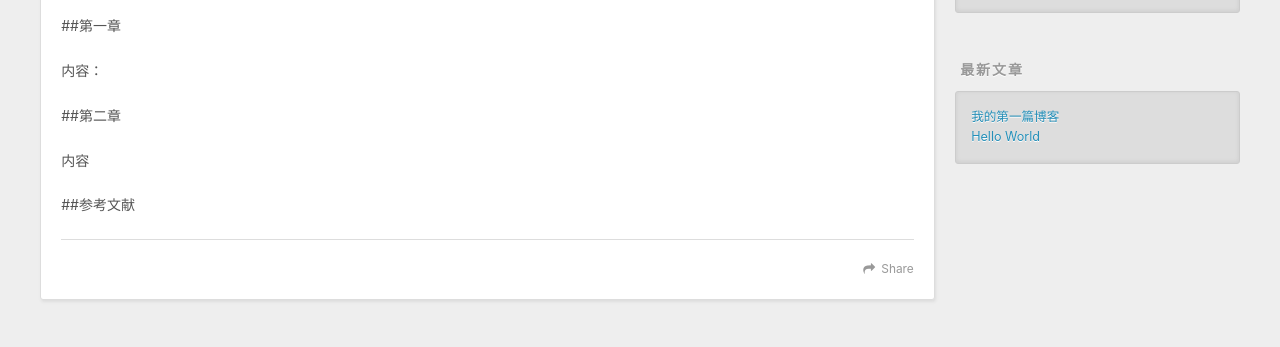
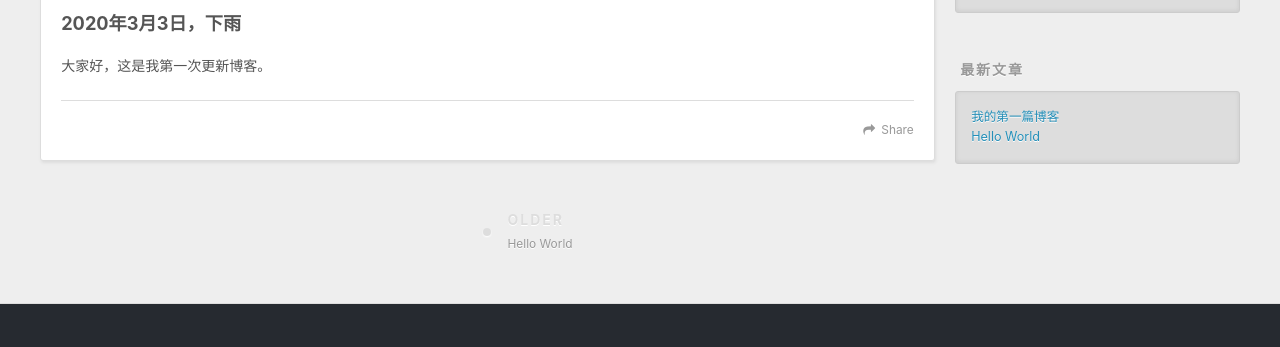
Before and after one commit to whylisfv/zjf0205.github.io, a plain HTML site: page 2020/03/03/我的第一篇博客/index.html in a window 1280 px wide. Shown: the part 438-785 px from the top of the page. Drawn offline with nearby package versions, Linux system fonts and the light colour scheme.

Commit message:
Site updated: 2020-03-03 20:20:52

```diff
--- a/2020/03/03/我的第一篇博客/index.html
+++ b/2020/03/03/我的第一篇博客/index.html
@@ -7,15 +7,15 @@
 
   <title>我的第一篇博客 | 张俊峰的个人博客</title>
   <meta name="viewport" content="width=device-width, initial-scale=1, maximum-scale=1">
-  <meta name="description" content="##第一章 内容： ##第二章 内容 ##参考文献">
+  <meta name="description" content="2020年3月3日，下雨大家好，这是我第一次更新博客。">
 <meta property="og:type" content="article">
 <meta property="og:title" content="我的第一篇博客">
 <meta property="og:url" content="http://yoursite.com/2020/03/03/%E6%88%91%E7%9A%84%E7%AC%AC%E4%B8%80%E7%AF%87%E5%8D%9A%E5%AE%A2/index.html">
 <meta property="og:site_name" content="张俊峰的个人博客">
-<meta property="og:description" content="##第一章 内容： ##第二章 内容 ##参考文献">
+<meta property="og:description" content="2020年3月3日，下雨大家好，这是我第一次更新博客。">
 <meta property="og:locale" content="zh_CN">
 <meta property="article:published_time" content="2020-03-03T09:40:37.000Z">
-<meta property="article:modified_time" content="2020-03-03T09:49:14.304Z">
+<meta property="article:modified_time" content="2020-03-03T12:16:32.871Z">
 <meta property="article:author" content="张俊峰">
 <meta name="twitter:card" content="summary">
 
@@ -88,11 +88,7 @@
 
     <div class="article-entry" itemprop="articleBody">
 
-        <p>##第一章</p>
-<p>内容：</p>
-<p>##第二章</p>
-<p>内容</p>
-<p>##参考文献</p>
+        <h3 id="2020年3月3日，下雨"><a href="#2020年3月3日，下雨" class="headerlink" title="2020年3月3日，下雨"></a>2020年3月3日，下雨</h3><p>大家好，这是我第一次更新博客。</p>
 
 
     </div>
```
Also changed, not shown: index.html (+1 -5 lines).
